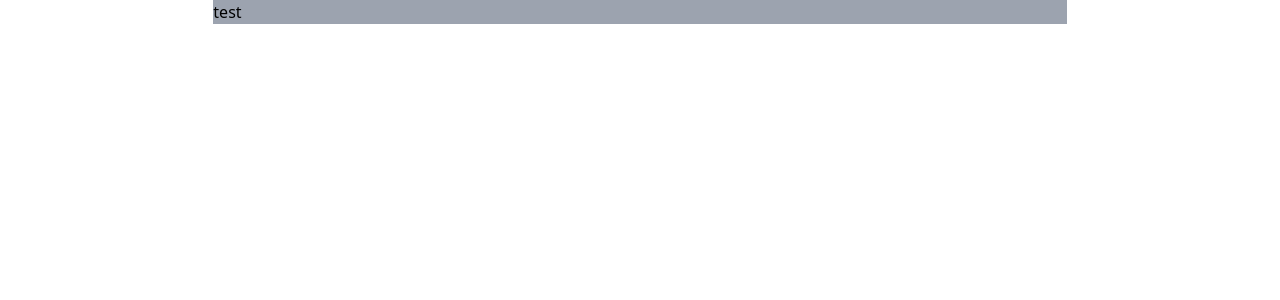
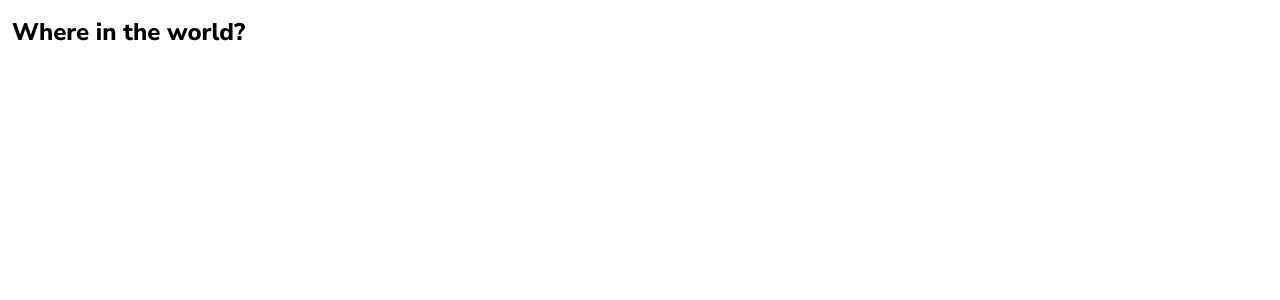
Before and after one commit to ajflowers/react-countries, a React (Create React App) app in the folder countries/: page / in a window 1280 px wide. Shown: the top 300 px of the page. Built offline with nearby package versions, Linux system fonts and the light colour scheme.

Commit message:
fonts and base header component

```diff
--- a/countries/src/App.js
+++ b/countries/src/App.js
@@ -1,13 +1,21 @@
 import React from 'react';
-import logo from './logo.svg';
-import './App.css';
+// import logo from './logo.svg';
+// import './App.css';
+import { BrowserRouter, Route } from 'react-router-dom';
+import Header from './components/Header';
+import AllCountries from './components/AllCountries';
+
 
 function App() {
   return (
-    <div className="container mx-auto w-2/3 bg-gray-400">
-      <p>test</p>
+    <BrowserRouter>
+      <div className="container">
+        <Header/>
+        <Route exact path="/" component={AllCountries}/>
 
-    </div>
+
+      </div>
+    </BrowserRouter>
   );
 }
 
--- a/countries/src/components/AllCountries.js
+++ b/countries/src/components/AllCountries.js
@@ -0,0 +1,9 @@
+import React from 'react'
+
+const AllCountries = () => {
+    return (
+        <div></div>
+    )
+}
+
+export default AllCountries
--- a/countries/src/components/CountryCard.js
+++ b/countries/src/components/CountryCard.js
@@ -0,0 +1,7 @@
+import React from 'react'
+
+const CountryCard = () => {
+    <div></div>
+}
+
+export default CountryCard
--- a/countries/src/components/CountryDetail.js
+++ b/countries/src/components/CountryDetail.js
@@ -0,0 +1,7 @@
+import React from 'react'
+
+const CountryDetail = () => {
+    <div></div>
+}
+
+export default CountryDetail
--- a/countries/src/components/Header.js
+++ b/countries/src/components/Header.js
@@ -0,0 +1,11 @@
+import React from 'react';
+
+const Header = () => {
+    return(
+        <div>
+            <h1 class="px-3 py-4">Where in the world?</h1>
+        </div>
+    )
+}
+
+export default Header;
--- a/countries/src/components/Region.js
+++ b/countries/src/components/Region.js
@@ -0,0 +1,7 @@
+import React from 'react'
+
+const Region = () => {
+    <div></div>
+}
+
+export default Region
--- a/countries/src/index.css
+++ b/countries/src/index.css
@@ -3,8 +3,16 @@
 @tailwind utilities;
 
 @layer base {
-  @font-face {
-    font-family: Nunito Sans;
-    font-weight: 600
+  h1 {
+    @apply font-extrabold text-2xl;
+  }
+  h2 {
+    @apply font-extrabold
+  }
+  em {
+    @apply font-semibold
+  }
+  p {
+    @apply font-light
   }
 }
--- a/countries/src/index.js
+++ b/countries/src/index.js
@@ -4,13 +4,7 @@ import './index.css';
 import App from './App';
 import * as serviceWorker from './serviceWorker';
 
-import { BrowserRouter } from 'react-router-dom';
-
-ReactDOM.render(
-  <BrowserRouter>
-    <App />
-  </BrowserRouter>,
-  document.getElementById('root')
+ReactDOM.render(<App />, document.getElementById('root')
 );
 
 // If you want your app to work offline and load faster, you can change
--- a/countries/tailwind.config.js
+++ b/countries/tailwind.config.js
@@ -2,7 +2,11 @@ module.exports = {
   purge: ['./src/**/*.{js,jsx,ts,tsx}', './public/index.html'],
   darkMode: false, // or 'media' or 'class'
   theme: {
-    extend: {},
+    extend: {
+      fontFamily: {
+        sans: ['Nunito Sans']
+      }
+    },
   },
   variants: {
     extend: {},
```
